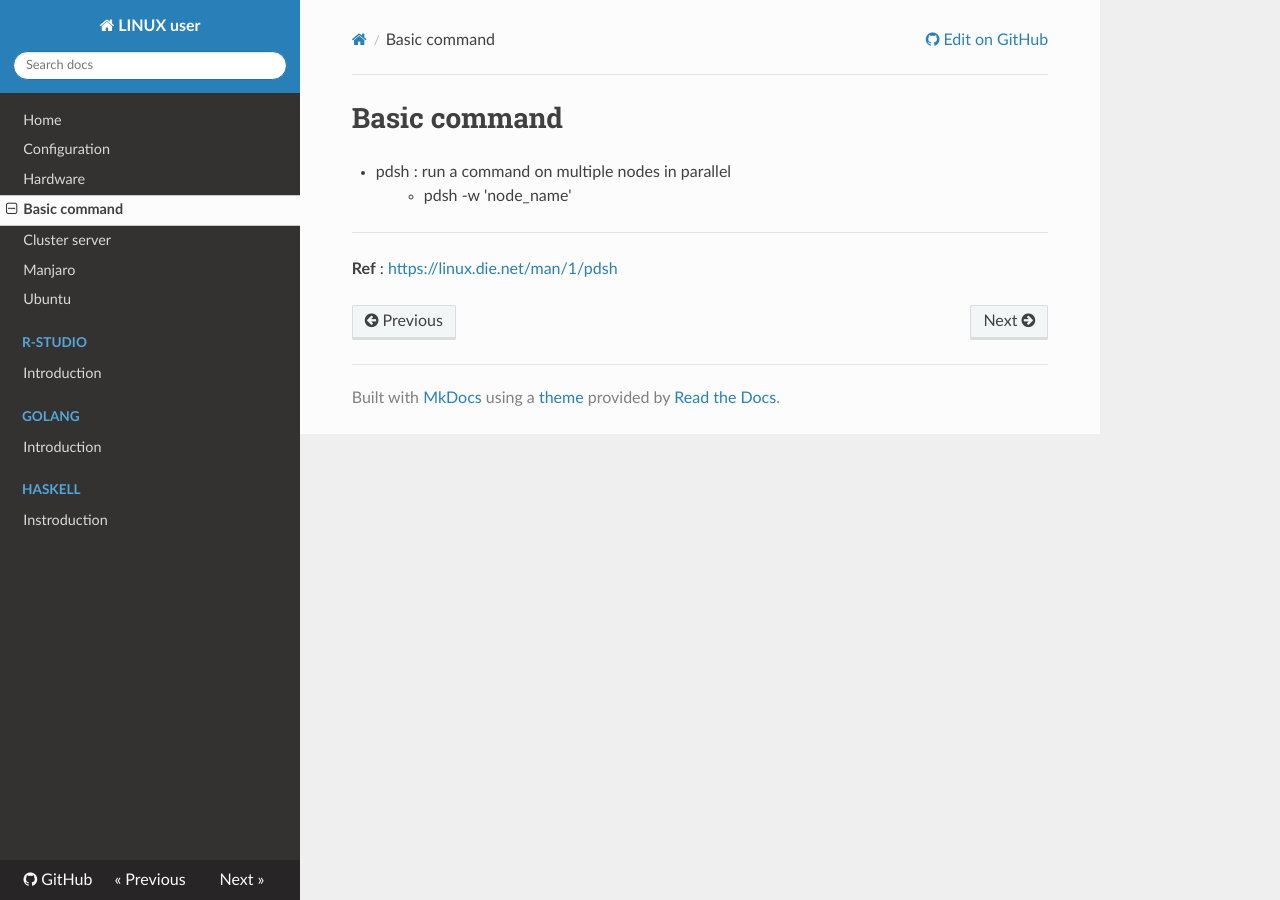
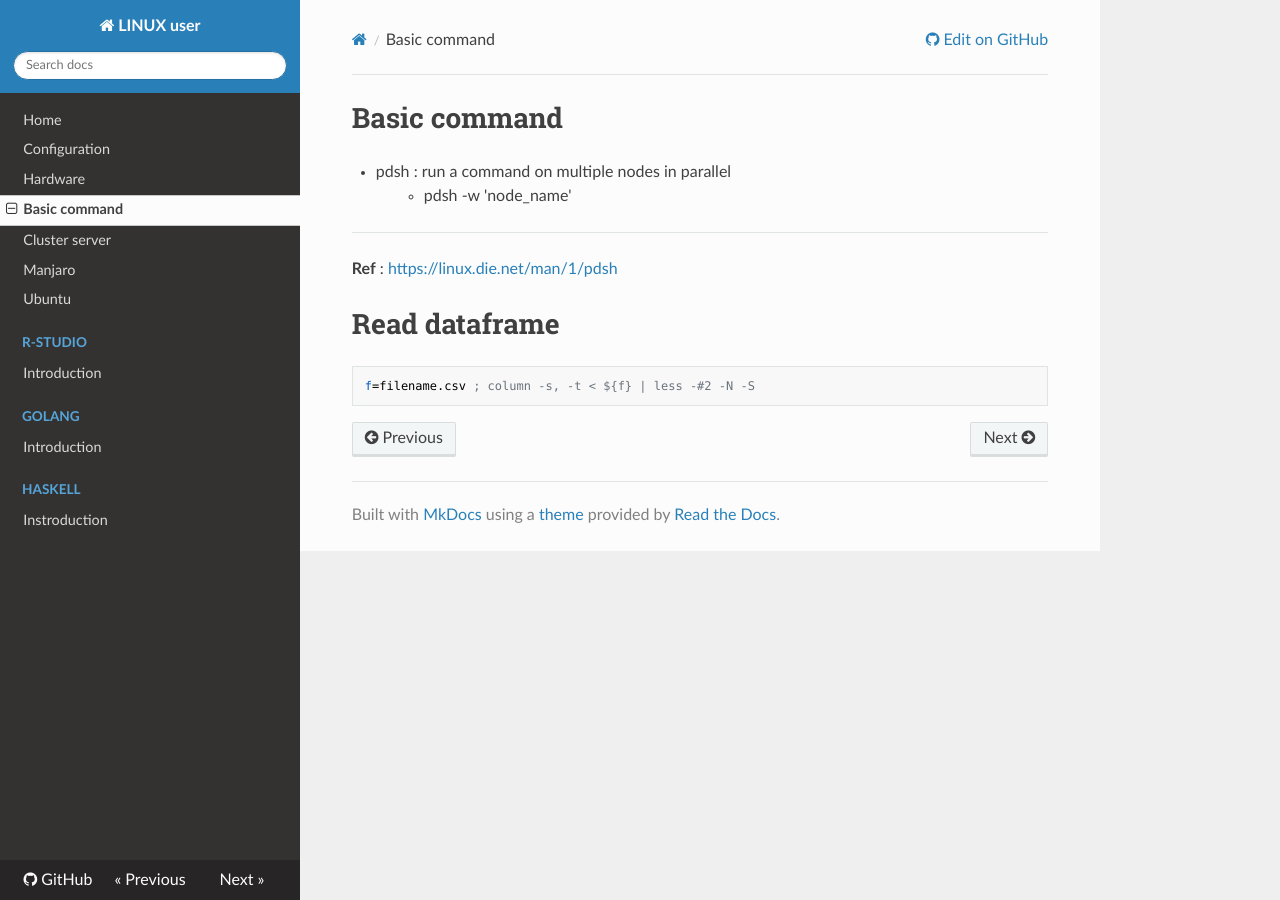
Before and after one commit to WonyoungCho/LINUX, an MkDocs documentation site: the page built from docs/basic_comm.md, in a window 1280 px wide. Built offline with MkDocs 1.6.1, drawn with Linux system fonts in a browser that asks for light colours; nearby versions of some CDN libraries; old or Windows-style settings are respelled for this version of MkDocs.

Commit message:
Update basic_comm.md

````diff
--- a/docs/basic_comm.md
+++ b/docs/basic_comm.md
@@ -4,3 +4,8 @@
 
 ---
 **Ref** : <a href="https://linux.die.net/man/1/pdsh" target="_blank"> https://linux.die.net/man/1/pdsh </a>
+
+# Read dataframe
+```
+f=filename.csv ; column -s, -t < ${f} | less -#2 -N -S
+```
````
